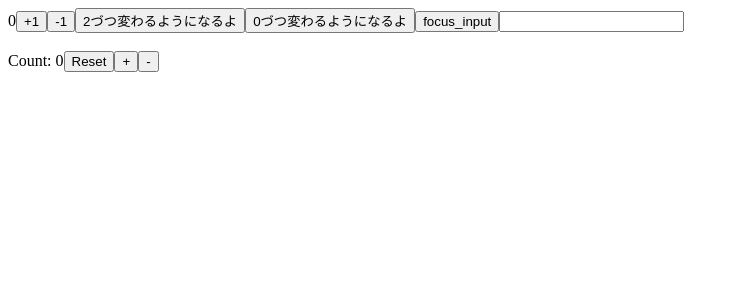
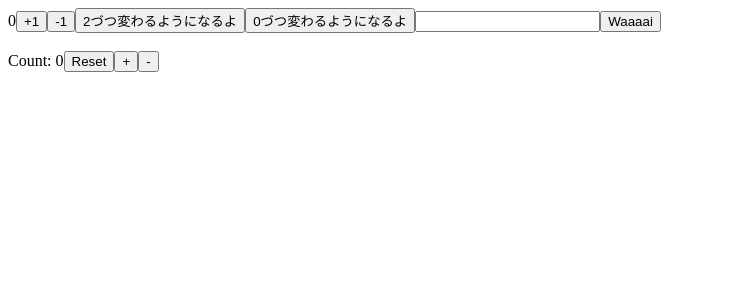
Before and after one commit to ajunajunajun/hooksWorld, a React (Create React App) app: page / in a window 1280 px wide. Shown: the top 300 px of the page, without its empty margins (0-739 px from the left). Built offline with nearby package versions, Linux system fonts and the light colour scheme.

Commit message:
use useImperativeHandle

```diff
--- a/src/components/count.tsx
+++ b/src/components/count.tsx
@@ -7,6 +7,8 @@ import React, {
   useRef,
   useLayoutEffect
 } from 'react'
+
+import MyInput, { Handler } from './imperativehandle'
 
 type Props = {
   initial: number
@@ -18,7 +20,7 @@ const Count = ({ initial = 0 }: Props) => {
   const [count, setCount] = useState(initial)
   const [num, setNum] = useState(1)
   const { context } = useContext(testContext)
-  const inputRef = useRef<HTMLInputElement>(null)
+  const inputRef = useRef({} as Handler)
 
   useEffect(() => {
     console.log(context)
@@ -38,12 +40,6 @@ const Count = ({ initial = 0 }: Props) => {
   const increment_num = useCallback(() => setNum(num => num + 1), [])
   const decrement_num = useCallback(() => setNum(dec_num_1), [dec_num_1])
 
-  const focus_input = useCallback(() => {
-    if (inputRef && inputRef.current) {
-      inputRef.current.focus()
-    }
-  }, [])
-
   return (
     <>
       {count}
@@ -51,8 +47,16 @@ const Count = ({ initial = 0 }: Props) => {
       <button onClick={decrement}>-{num}</button>
       <button onClick={increment_num}>{num + 1}づつ変わるようになるよ</button>
       <button onClick={decrement_num}>{num - 1}づつ変わるようになるよ</button>
-      <button onClick={focus_input}>focus_input</button>
-      <input ref={inputRef} type="text" />
+      <MyInput ref={inputRef} />
+      <button
+        onClick={() => {
+          if (inputRef && inputRef.current) {
+            inputRef.current.setWaaaai()
+          }
+        }}
+      >
+        Waaaai
+      </button>
     </>
   )
 }
--- /dev/null
+++ b/src/components/imperativehandle.tsx
@@ -0,0 +1,22 @@
+import React, { useImperativeHandle, forwardRef, useRef } from 'react'
+
+type Props = {}
+
+export interface Handler {
+  setWaaaai(): void
+}
+
+const MyInput = (props: Props, ref: any) => {
+  const myInputRef = useRef<HTMLInputElement>(null)
+  useImperativeHandle(ref, () => ({
+    setWaaaai() {
+      if (myInputRef && myInputRef.current) {
+        myInputRef.current.value = 'Waaaaai'
+      }
+    }
+  }))
+
+  return <input type="text" ref={myInputRef} />
+}
+
+export default forwardRef(MyInput)
```
